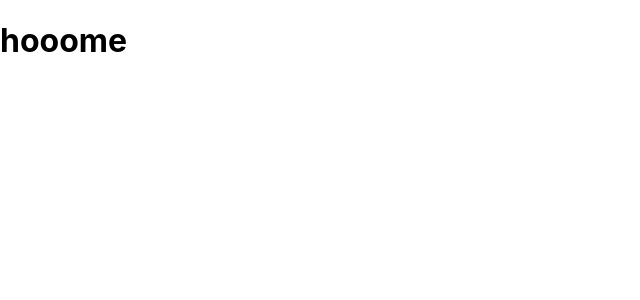
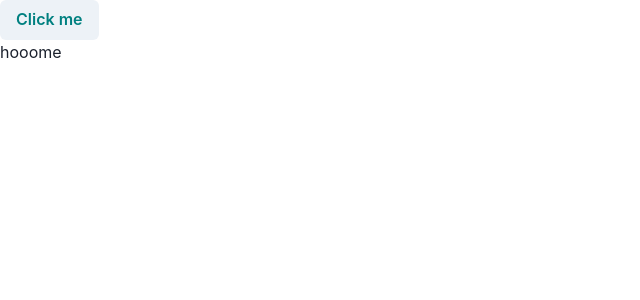
Before and after one commit to psycoder01/font-site-client, a React (Create React App) app: page / in a window 1280 px wide. Shown: the top 300 px of the page, without its empty margins (0-640 px from the left). Built offline with nearby package versions, Linux system fonts and the light colour scheme.

Commit message:
theme added

```diff
--- a/package.json
+++ b/package.json
@@ -4,6 +4,7 @@
   "private": true,
   "dependencies": {
     "@chakra-ui/react": "^1.6.2",
+    "@chakra-ui/theme": "^1.9.0",
     "@emotion/react": "^11",
     "@emotion/styled": "^11",
     "@testing-library/jest-dom": "^5.11.4",
@@ -16,6 +17,7 @@
     "framer-motion": "^4",
     "react": "^17.0.2",
     "react-dom": "^17.0.2",
+    "react-icons": "^4.2.0",
     "react-router-dom": "^5.2.0",
     "react-scripts": "4.0.3",
     "typescript": "^4.1.2",
--- a/src/App.tsx
+++ b/src/App.tsx
@@ -4,6 +4,7 @@ import {
   Switch,
   BrowserRouter as Router,
 } from 'react-router-dom';
+import { Box, Button } from '@chakra-ui/react';
 
 import './App.css';
 import { Routes } from './interfaces';
@@ -28,17 +29,25 @@ const routes: Array<Routes> = [
 
 function App() {
   return (
+    <Box>
+      <Button color="primary"> Click me</Button>
       <Router>
         <Switch>
           {routes.map((route) => {
             const { Component, path } = route;
             return (
-            <Route key={path} path={path} component={Component} exact={true} />
+              <Route
+                key={path}
+                path={path}
+                component={Component}
+                exact={true}
+              />
             );
           })}
           <Redirect to="/" />
         </Switch>
       </Router>
+    </Box>
   );
 }
 
--- a/src/index.tsx
+++ b/src/index.tsx
@@ -3,12 +3,17 @@ import ReactDOM from 'react-dom';
 import './index.css';
 import App from './App';
 import reportWebVitals from './reportWebVitals';
+import { ChakraProvider } from '@chakra-ui/react';
+
+import { theme } from './utils/theme';
 
 ReactDOM.render(
   <React.StrictMode>
-    <App />
+    <ChakraProvider theme={theme}>
+      <App />
+    </ChakraProvider>
   </React.StrictMode>,
-  document.getElementById('root')
+  document.getElementById('root'),
 );
 
 // If you want to start measuring performance in your app, pass a function
--- /dev/null
+++ b/src/utils/theme.ts
@@ -0,0 +1,7 @@
+import { extendTheme } from '@chakra-ui/react';
+
+export const theme = extendTheme({
+  colors: {
+    primary: 'teal',
+  },
+});
```
Also changed, not shown: 1 other file (tests, documents, lock files or other folders). Lines whose indentation alone changed are shown as unchanged.
